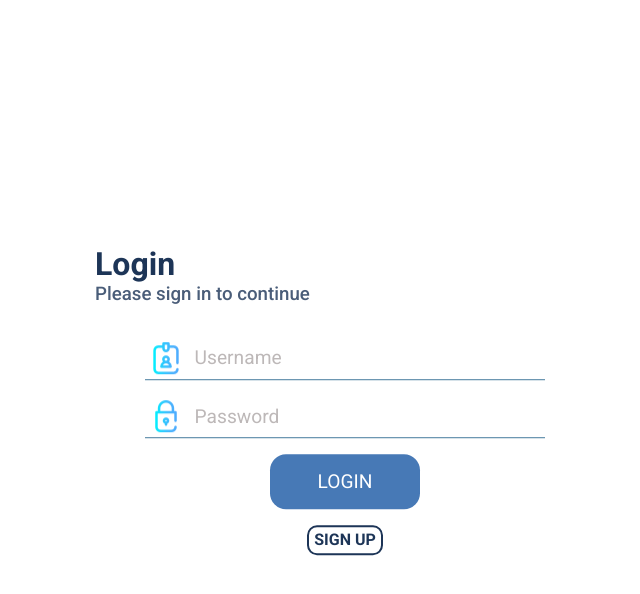
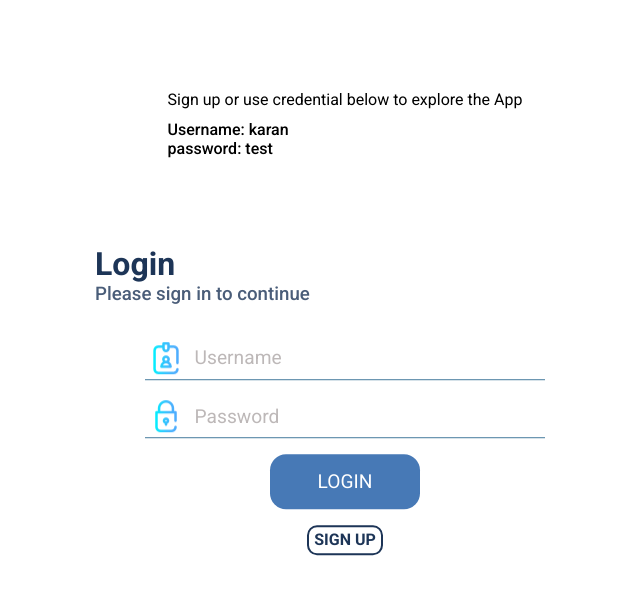
Before and after one commit to packirisamykaran/daily-thoughts, a React (Create React App) app: page /daily-thoughts/login in a window 1280 px wide. Shown: the top 594 px of the page, without its empty margins (295-935 px from the left). Built offline with nearby package versions, Linux system fonts and the light colour scheme.

Commit message:
border and content

```diff
--- a/src/components/auth/Login.tsx
+++ b/src/components/auth/Login.tsx
@@ -50,6 +50,11 @@ function Login() {
 
   return (
     <div className="login-page">
+      <div className="users-login">
+        <div className='heading'>Sign up or use credential below to explore the App</div>
+        <div>Username: karan</div>
+        <div>password: test</div>
+      </div>
       <div className='lp-headings'>
         <h1 className='lp-heading'>Login</h1>
         <h3 className="lp-sub-heading">Please sign in to continue</h3>
--- a/src/components/auth/style/Login.css
+++ b/src/components/auth/style/Login.css
@@ -9,6 +9,7 @@
     top: 50%;
     left: 50%;
     row-gap: 2rem;
+
 
 }
 
@@ -104,3 +105,24 @@
     border-radius: 10px;
 
 }
+
+
+.users-login{
+    position: absolute;
+    top: -9rem;
+
+}
+
+.users-login> div{
+    font-size: 1rem;
+    font-weight: 500;
+}
+
+.users-login> .heading{
+    font-size: 1rem;
+    font-weight: 400;
+    box-shadow: none;
+    color: black;
+    border:none;
+    text-shadow: none;
+}
--- a/src/components/profile/style/style.css
+++ b/src/components/profile/style/style.css
@@ -80,8 +80,6 @@
 
 .post {
   padding: 1rem 0.2rem;
-  border-top: 1px solid var(--navy);
-  border-radius: 5px;
 }
 
 #followuser {
--- a/src/components/profile/style/style.scss
+++ b/src/components/profile/style/style.scss
@@ -68,8 +68,8 @@
 
 .post{
     padding: 1rem 0.2rem;
-    border-top: 1px solid var(--navy);
-    border-radius: 5px;
+    // border-top: 1px solid var(--navy);
+    // border-radius: 5px;
 }
 
 
```
Also changed, not shown: 1 other file (tests, documents, lock files or other folders).
